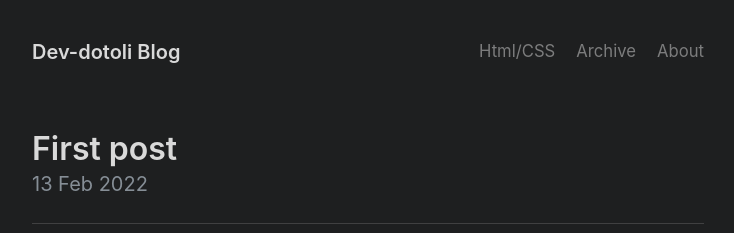
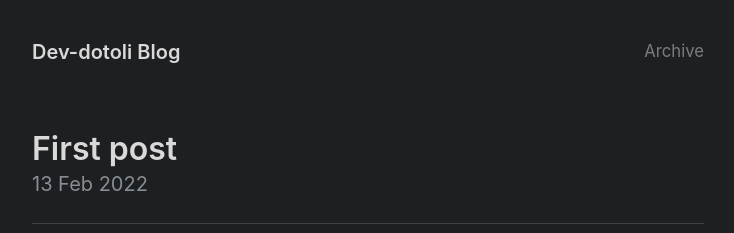
Before and after one commit to Dev-Dotoli/dev-dotoli.github.com, a Jekyll site: the page built from index.html, in a window 1280 px wide. Shown: the top 233 px of the page, without its empty margins (272-1006 px from the left). Built offline with Jekyll 4.4.1, drawn with Linux system fonts in a browser that asks for light colours; the list of posts is cut into pages by our own code.

Commit message:
nav fixed

```diff
--- a/_config.yml
+++ b/_config.yml
@@ -41,11 +41,5 @@ version: 3.0.0
 
 # Navbar page list
 nav:
-  - title: Html/CSS
-    url: /html
-
   - title: Archive
     url: /archive
-
-  - title: About
-    url: /about
```
